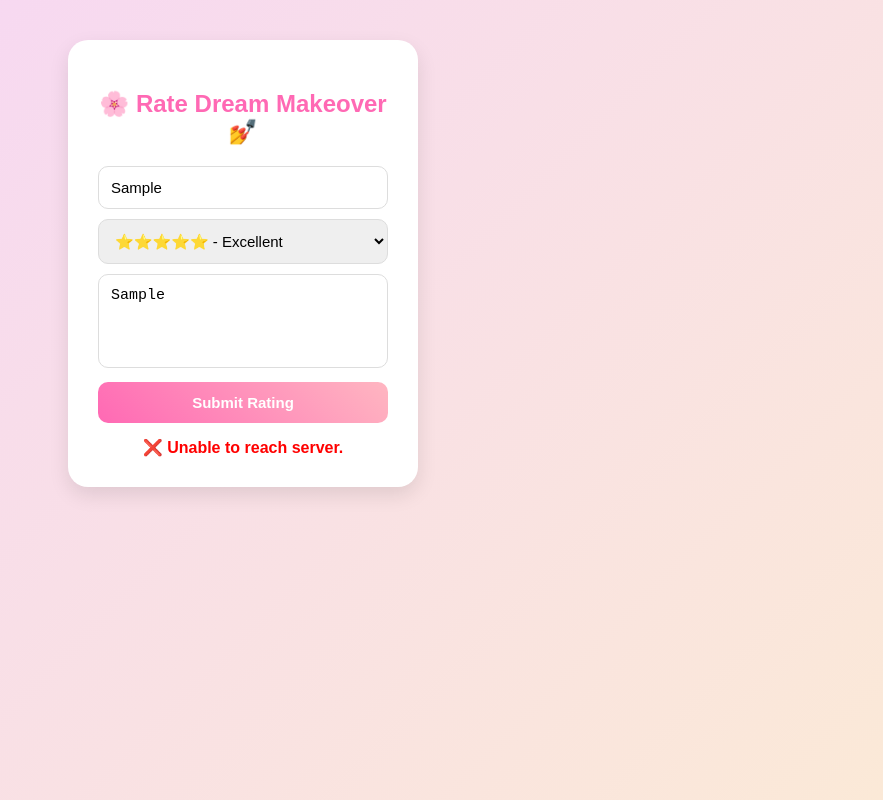
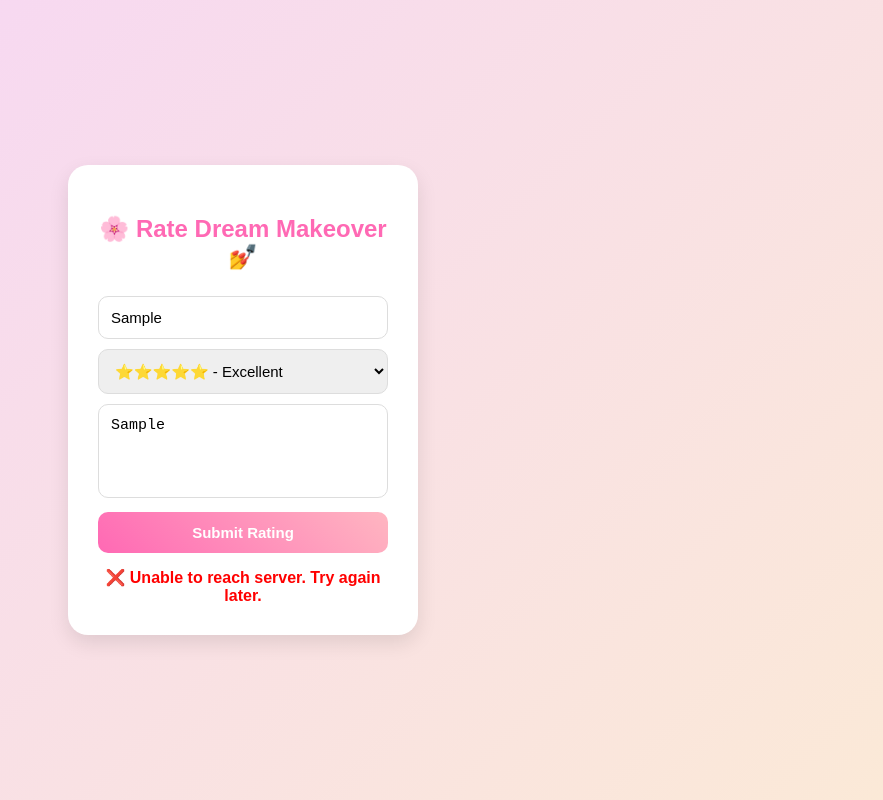
Before and after one commit to kpgangwar/dream-makeover-live, a website: page dream-makeover/rating.html in a window 1280 px wide. Both pictures are taken after typing "Sample", "Sample" into the empty fields and a click on the button "Submit Rating". Shown: the whole page, without its empty margins (397-1280 px from the left). Drawn offline with Linux system fonts and the light colour scheme; no server answers.

Commit message:
update dream-makeover/rating.html

```diff
--- a/dream-makeover/rating.html
+++ b/dream-makeover/rating.html
@@ -150,13 +150,11 @@
 
 
 
-
 <!DOCTYPE html>
 <html lang="en">
 <head>
   <meta charset="UTF-8">
   <meta name="viewport" content="width=device-width, initial-scale=1.0">
-
   <title>Dream Makeover — Rate Us</title>
 
   <!-- GA4 Tracking -->
@@ -165,57 +163,41 @@
     window.dataLayer = window.dataLayer || [];
     function gtag(){dataLayer.push(arguments);}
     gtag('js', new Date());
-    gtag('config', 'G-XWZ3PDFPVN'); // Replace with your GA4 Measurement ID
+    gtag('config', 'G-XWZ3PDFPVN');
   </script>
 
   <style>
     * { box-sizing: border-box; }
-
     body {
       font-family: "Poppins", sans-serif;
       background: linear-gradient(135deg, #f6d5f7 0%, #fbe9d7 100%);
-      margin: 0;
-      padding: 20px;
-      min-height: 100vh;
+      margin: 0; padding: 20px; min-height: 100vh;
+      display: flex; justify-content: center; align-items: center;
     }
-
     .card {
-      background: white;
-      border-radius: 20px;
-      box-shadow: 0 8px 20px rgba(0,0,0,0.1);
-      padding: 30px;
-      max-width: 350px;
-      margin: 20px auto;
-      text-align: center;
+      background: white; border-radius: 20px; box-shadow: 0 8px 20px rgba(0,0,0,0.1);
+      padding: 30px; max-width: 350px; width: 100%; text-align: center;
+      transition: transform 0.3s ease;
     }
-
-    h2 { color: #ff69b4; margin-bottom: 10px; }
-
+    .card:hover { transform: scale(1.02); }
+    h2 { color: #ff69b4; margin-bottom: 15px; }
     input, textarea, select, button {
-      width: 100%;
-      margin-top: 10px;
-      padding: 12px;
-      border-radius: 10px;
-      border: 1px solid #ddd;
-      font-size: 15px;
+      width: 100%; margin-top: 10px; padding: 12px; border-radius: 10px;
+      border: 1px solid #ddd; font-size: 15px;
     }
-
     textarea { resize: none; }
-
     button {
-      background: linear-gradient(45deg, #ff69b4, #ffb6c1);
-      color: white;
-      border: none;
-      font-weight: bold;
-      cursor: pointer;
-      transition: 0.3s;
+      background: linear-gradient(45deg, #ff69b4, #ffb6c1); color: white;
+      border: none; font-weight: bold; cursor: pointer; transition: 0.3s;
     }
-
-    button:hover {
-      background: linear-gradient(45deg, #ff85c1, #ffc0cb);
+    button:hover { background: linear-gradient(45deg, #ff85c1, #ffc0cb); }
+    .message { margin-top: 15px; font-weight: bold; min-height: 20px; }
+    .loader {
+      border: 4px solid #f3f3f3; border-top: 4px solid #ff69b4;
+      border-radius: 50%; width: 24px; height: 24px; animation: spin 1s linear infinite;
+      display: inline-block; vertical-align: middle; margin-left: 10px;
     }
-
-    #responseMsg { margin-top: 15px; font-weight: bold; }
+    @keyframes spin { 0% { transform: rotate(0deg); } 100% { transform: rotate(360deg); } }
   </style>
 </head>
 <body>
@@ -224,7 +206,6 @@
     <h2>🌸 Rate Dream Makeover 💅</h2>
 
     <input type="text" id="name" placeholder="Your Name" required />
-
     <select id="stars">
       <option value="5">⭐⭐⭐⭐⭐ - Excellent</option>
       <option value="4">⭐⭐⭐⭐ - Very Good</option>
@@ -232,20 +213,16 @@
       <option value="2">⭐⭐ - Fair</option>
       <option value="1">⭐ - Poor</option>
     </select>
-
     <textarea id="message" rows="4" placeholder="Write your feedback..." required></textarea>
 
     <button onclick="submitRating()">Submit Rating</button>
-
-    <div id="responseMsg"></div>
+    <div class="message" id="responseMsg"></div>
   </div>
 
   <script>
-    const BASE_URL = "https://reasonable-achievement-production.up.railway.app";
-
     async function submitRating() {
       const name = document.getElementById('name').value.trim();
-      const stars = parseInt(document.getElementById('stars').value);
+      const stars = document.getElementById('stars').value;
       const message = document.getElementById('message').value.trim();
       const responseMsg = document.getElementById('responseMsg');
 
@@ -255,8 +232,12 @@
         return;
       }
 
+      // Show loader
+      responseMsg.innerHTML = "Submitting <span class='loader'></span>";
+      responseMsg.style.color = "#000";
+
       try {
-        const res = await fetch(`${BASE_URL}/api/ratings`, {
+        const res = await fetch("https://reasonable-achievement-production.up.railway.app/api/ratings", {
           method: "POST",
           headers: { "Content-Type": "application/json" },
           body: JSON.stringify({ name, stars, message })
@@ -269,20 +250,12 @@
           responseMsg.style.color = "green";
           document.getElementById('name').value = "";
           document.getElementById('message').value = "";
-
-          // GA4 Event
-          gtag('event', 'rating_submitted', {
-            rating_name: name,
-            rating_stars: stars
-          });
-
         } else {
           responseMsg.textContent = "❌ " + data.message;
           responseMsg.style.color = "red";
         }
-
       } catch (err) {
-        responseMsg.textContent = "❌ Unable to reach server.";
+        responseMsg.textContent = "❌ Unable to reach server. Try again later.";
         responseMsg.style.color = "red";
         console.error(err);
       }
```
